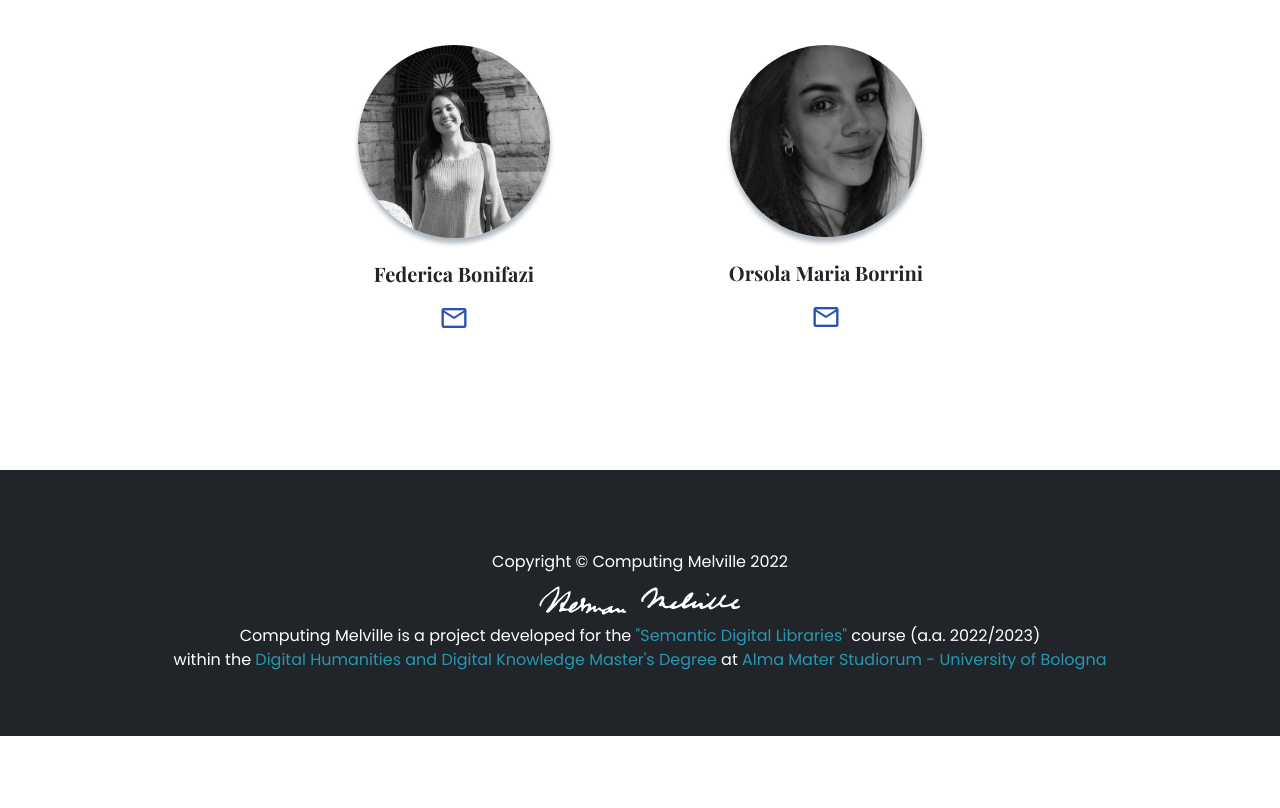
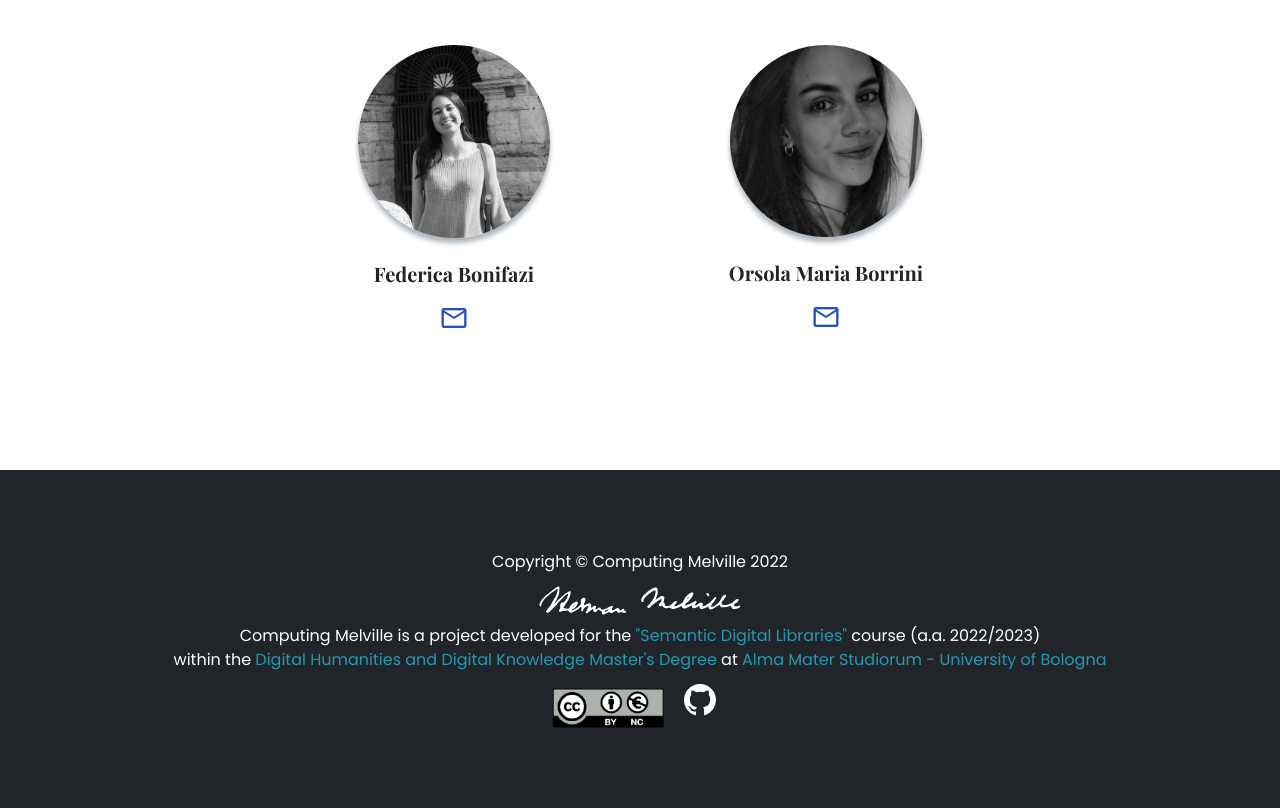
Before and after one commit to OrsolaMBorrini/ComputingMelville, a plain HTML site: page index.html in a window 1280 px wide. Shown: the part 7514-8322 px from the top of the page. Before the commit the page ends 8250 px from the top, so only its background shows below. Drawn offline with nearby package versions, Linux system fonts and the light colour scheme.

Commit message:
Update CC + git

```diff
--- a/index.html
+++ b/index.html
@@ -438,10 +438,19 @@
         <footer class="py-5 bg-dark">
             <div class="container px-4">
                 <p class="m-0 text-center text-white">Copyright &copy; Computing Melville 2022 <br>
-                <img src="assets/herman-melville-sig.svg" alt="Hermann Melville svg signature" class="invertsignature"><br>
-                Computing Melville is a project developed for the <a href="https://www.unibo.it/en/teaching/course-unit-catalogue/course-unit/2022/424786" class="footer-a">"Semantic Digital Libraries"</a> course (a.a. 2022/2023) <br>
-                within the <a href="https://corsi.unibo.it/2cycle/DigitalHumanitiesKnowledge" class="footer-a">Digital Humanities and Digital Knowledge Master's Degree</a>
-                at <a href="https://www.unibo.it/en/homepage" class="footer-a">Alma Mater Studiorum - University of Bologna</a>
+                    <img src="assets/herman-melville-sig.svg" alt="Hermann Melville svg signature" class="invertsignature"><br>
+                    Computing Melville is a project developed for the <a href="https://www.unibo.it/en/teaching/course-unit-catalogue/course-unit/2022/424786" class="footer-a">"Semantic Digital Libraries"</a> course (a.a. 2022/2023) <br>
+                    within the <a href="https://corsi.unibo.it/2cycle/DigitalHumanitiesKnowledge" class="footer-a">Digital Humanities and Digital Knowledge Master's Degree</a>
+                    at <a href="https://www.unibo.it/en/homepage" class="footer-a">Alma Mater Studiorum - University of Bologna</a><br>
+                    <a href="https://creativecommons.org/licenses/by-nc/4.0/">
+                        <img src="assets/creativecommons.jpg" alt="Licence Creative Commons 4.0"
+                            style="height:40px;margin:1rem;"></a>
+                    <a href="https://github.com/OrsolaMBorrini/ComputingMelville.git">
+                        <svg xmlns="http://www.w3.org/2000/svg" width="60" height="60" fill="white" class="bi bi-github"
+                            viewBox="0 -3 30 30">
+                            <path d="M8 0C3.58 0 0 3.58 0 8c0 3.54 2.29 6.53 5.47 7.59.4.07.55-.17.55-.38 0-.19-.01-.82-.01-1.49-2.01.37-2.53-.49-2.69-.94-.09-.23-.48-.94-.82-1.13-.28-.15-.68-.52-.01-.53.63-.01 1.08.58 1.23.82.72 1.21 1.87.87 2.33.66.07-.52.28-.87.51-1.07-1.78-.2-3.64-.89-3.64-3.95 0-.87.31-1.59.82-2.15-.08-.2-.36-1.02.08-2.12 0 0 .67-.21 2.2.82.64-.18 1.32-.27 2-.27.68 0 1.36.09 2 .27 1.53-1.04 2.2-.82 2.2-.82.44 1.1.16 1.92.08 2.12.51.56.82 1.27.82 2.15 0 3.07-1.87 3.75-3.65 3.95.29.25.54.73.54 1.48 0 1.07-.01 1.93-.01 2.2 0 .21.15.46.55.38A8.012 8.012 0 0 0 16 8c0-4.42-3.58-8-8-8z" />
+                        </svg>
+                    </a>
                 </p>
             </div>
         </footer>
```
Also changed, not shown: assets/creativecommons.jpg (added).
